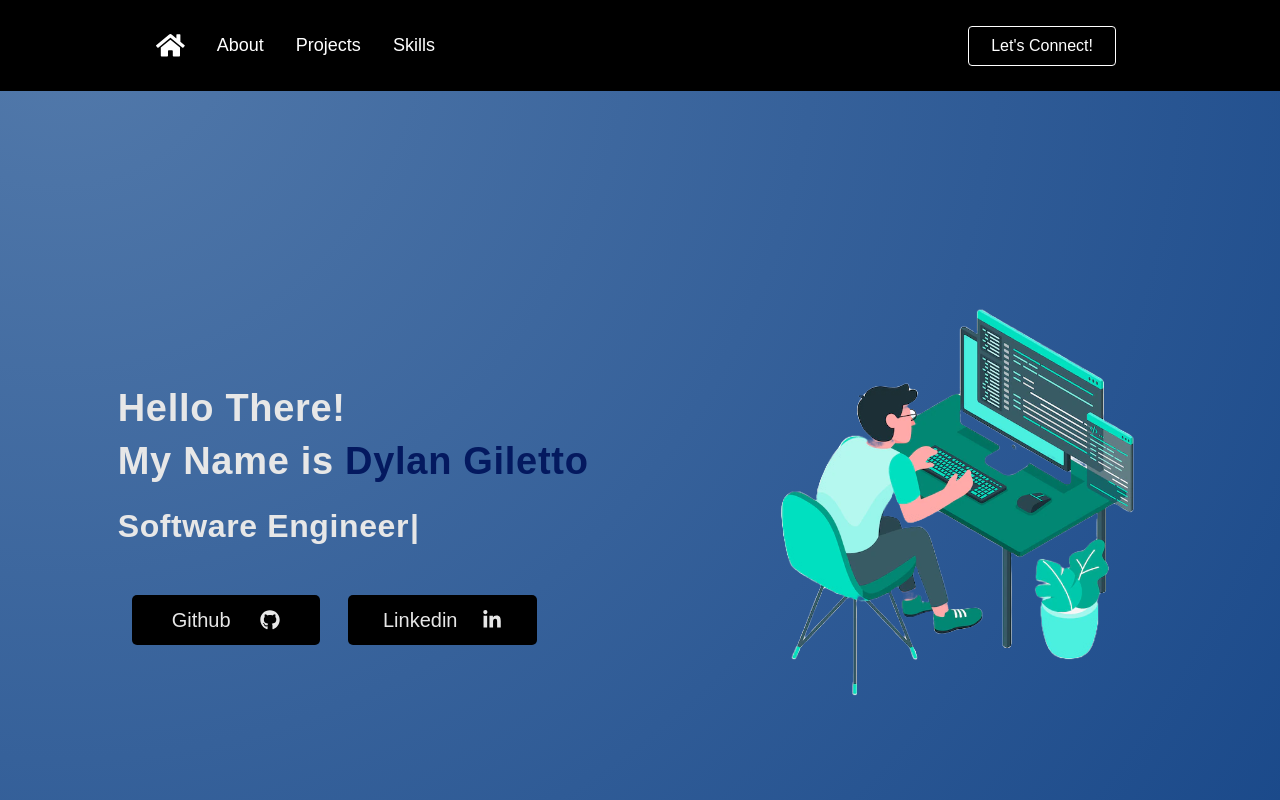
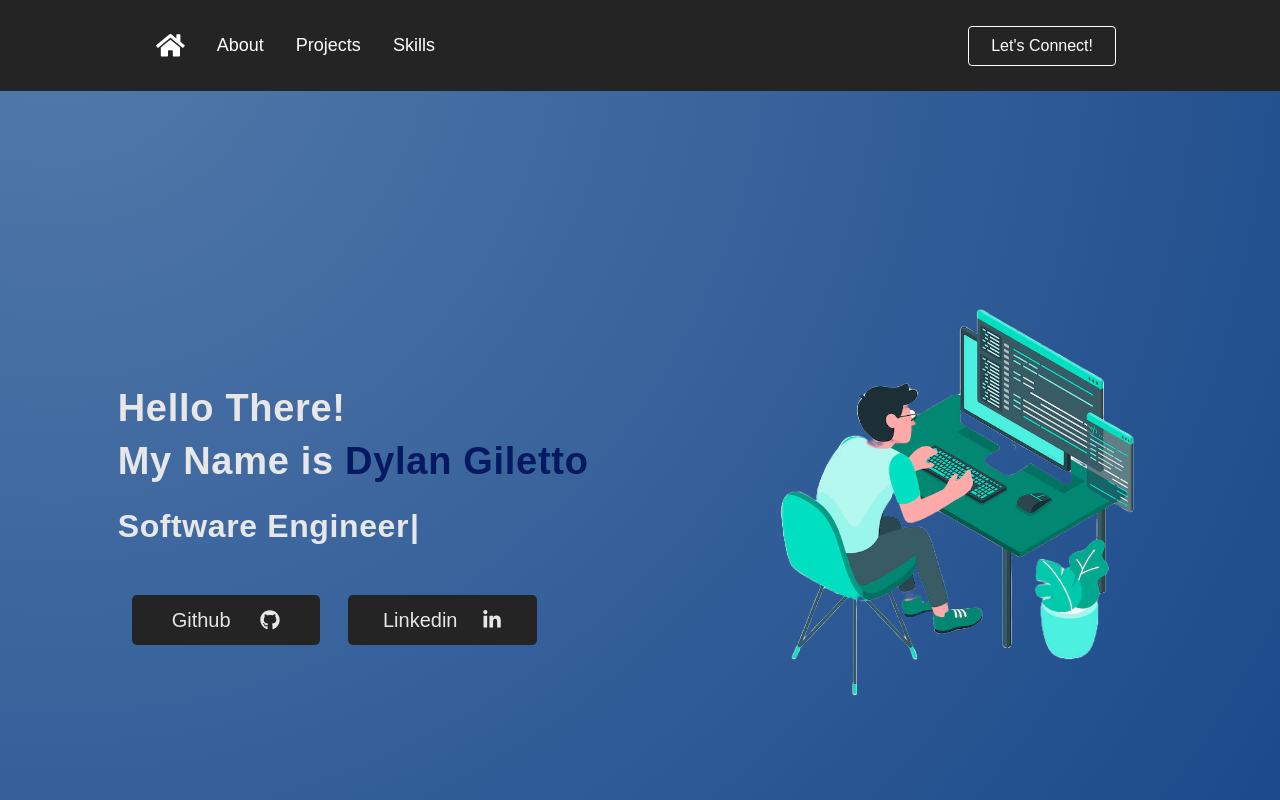
Before and after one commit to dgiletto/Portfolio, a React (Create React App) app: page / in a window 1280 px wide. Built offline with nearby package versions, Linux system fonts and the light colour scheme.

Commit message:
Style Changes

```diff
--- a/src/App.css
+++ b/src/App.css
@@ -63,7 +63,7 @@
   margin: 25px 3% 0;
   padding: 10px;
   border-radius: 5px;
-  background-color: #000;
+  background-color: #242424;
   color: #e7e7e7;
   height: 50px;
   cursor: pointer;
@@ -72,7 +72,7 @@
 }
 
 .IntroductionText button:hover {
-  color: #000;
+  color: #242424;
   background-color: #e7e7e7;
   transition: all ease-in-out 0.3s;
 }
--- a/src/Components/NavBarElements.js
+++ b/src/Components/NavBarElements.js
@@ -3,7 +3,7 @@ import { NavLink as Link } from 'react-router-dom'
 import { FaBars,FaHome } from 'react-icons/fa'
 
 export const Nav = styled.nav`
-    background: #000;
+    background: #242424;
     height: 85px;
     display: flex;
     padding: 0.2rem calc((100vw - 1000px) / 2);
@@ -78,7 +78,7 @@ export const NavBtn = styled.nav`
 
 export const NavBtnLink = styled(Link)`
     border-radius: 4px;
-    background: #000;
+    background: #242424;
     padding: 10px 22px;
     color: #fff;
     outline: none;
```
